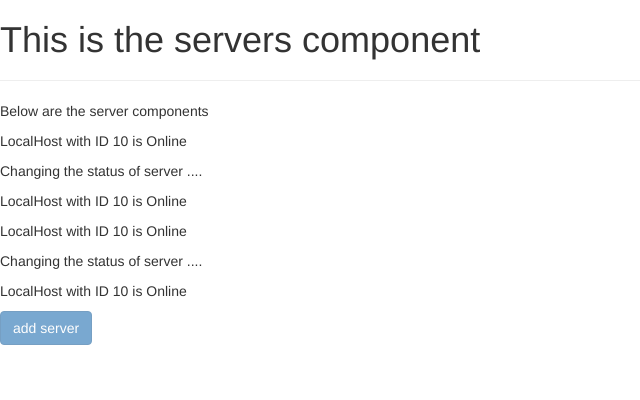
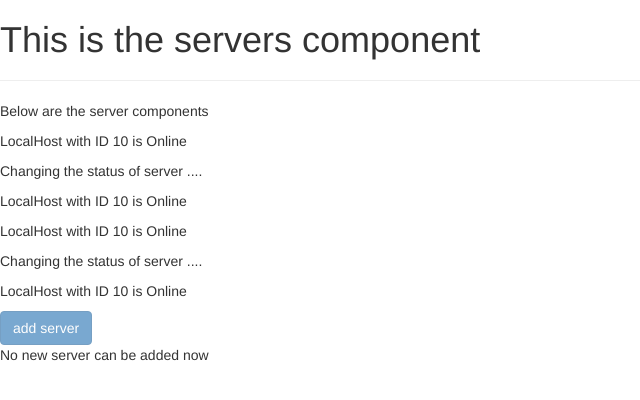
Before and after one commit to AkhilRao52/Angular, an Angular app: page / in a window 1280 px wide. Shown: the top 400 px of the page, without its empty margins (0-640 px from the left). Built offline with nearby package versions, Linux system fonts and the light colour scheme.

Commit message:
event binding

```diff
--- a/src/app/servers/servers.component.html
+++ b/src/app/servers/servers.component.html
@@ -3,4 +3,5 @@
 <p> Below are the server components</p>
 <app-server></app-server>
 <app-server></app-server>
-<button class="btn btn-primary" [disabled] ="!addNewServer"> add server </button>
+<button class="btn btn-primary" [disabled] ="!addNewServer" (click)="onAddServer()"> add server </button>
+<p>{{serverCreationStatus}}</p>
--- a/src/app/servers/servers.component.ts
+++ b/src/app/servers/servers.component.ts
@@ -7,9 +7,16 @@ import { Component, OnInit } from '@angular/core';
 })
 export class ServersComponent {
     addNewServer = false;
+    serverCreationStatus =  'No new server can be added now' ;
+
     constructor(){
       setTimeout(()=>{
         this.addNewServer = true;
       },10000)
     }
+
+    onAddServer(){
+      this.serverCreationStatus = 'New server added';
+    }
+
 }
```
